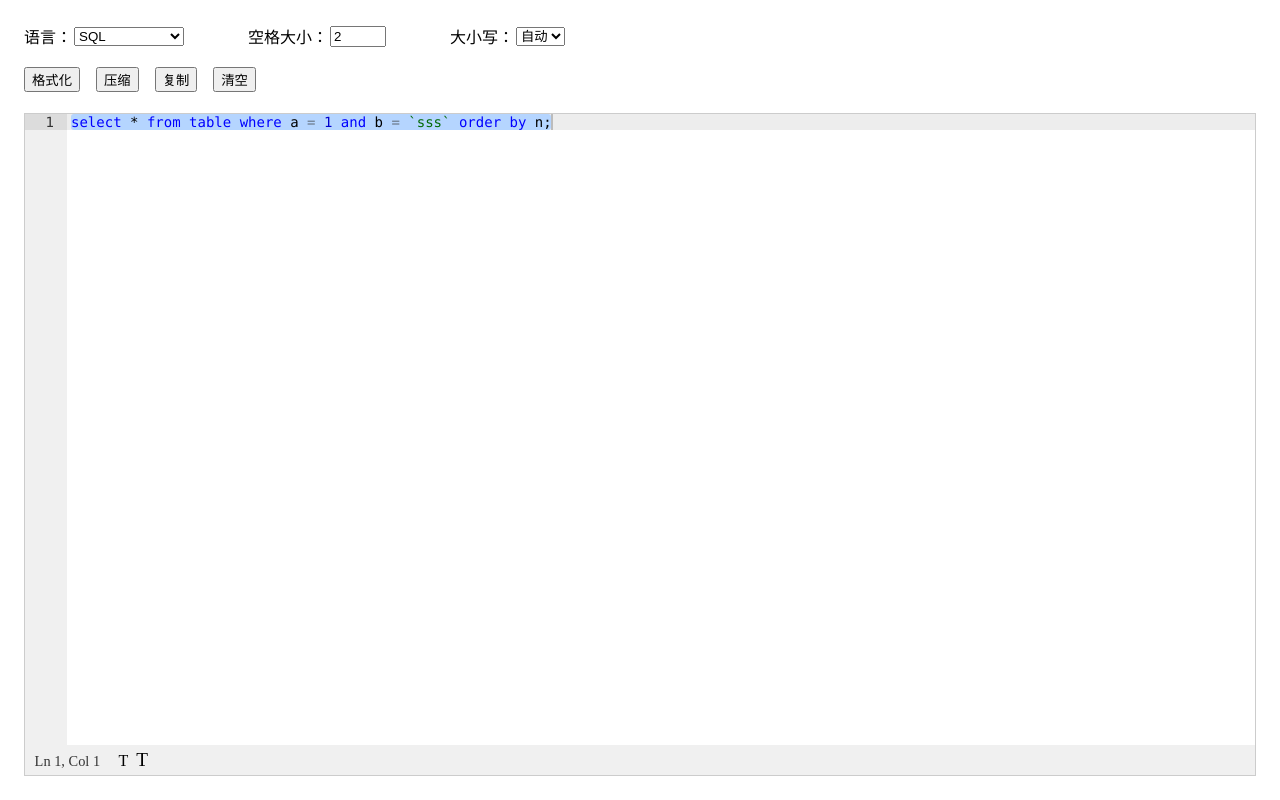
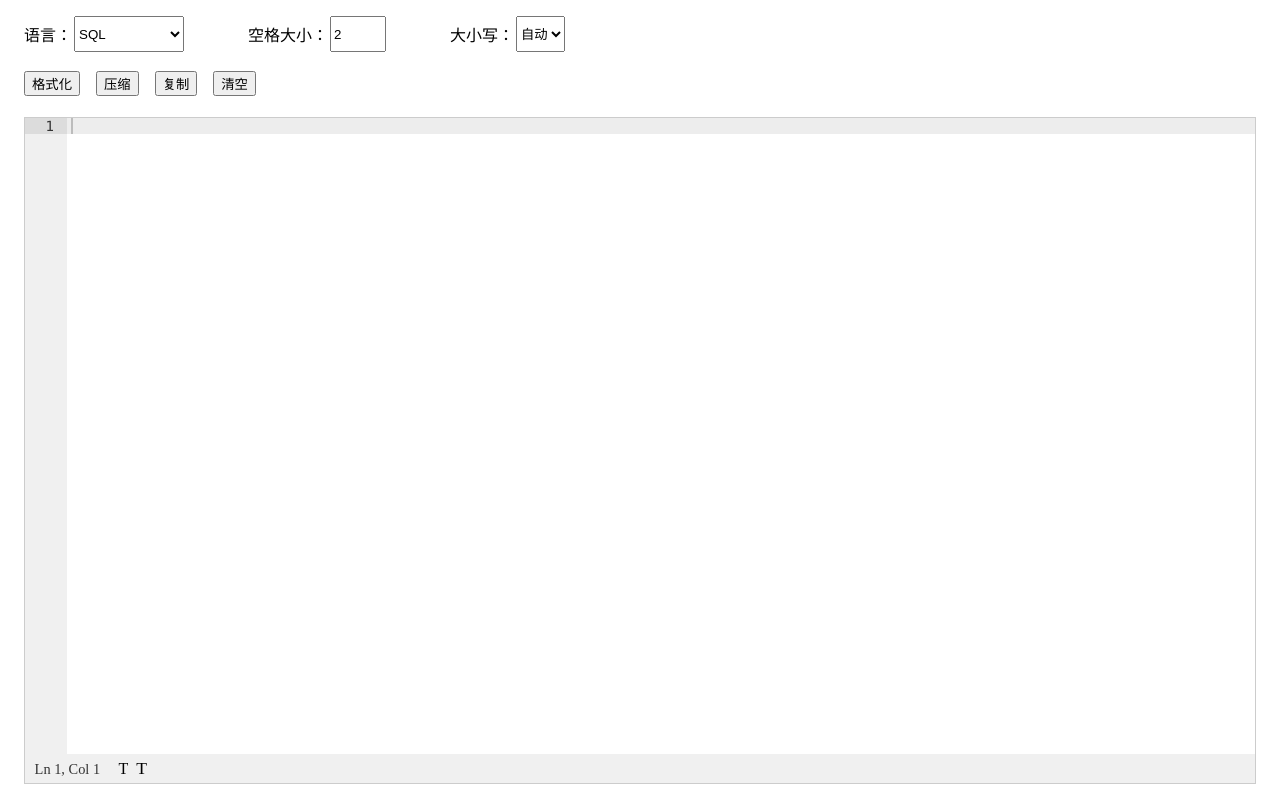
Before and after one commit to naecoo/utools-plugin-sql-fomatter, a website with bundled scripts: page index.html in a window 1280 px wide. Built offline with nearby package versions, Linux system fonts and the light colour scheme; files whose address does not match are found by name.

Commit message:
fix style

```diff
--- a/main.js
+++ b/main.js
@@ -14,9 +14,6 @@ function setup() {
   const SqlMode = ace.require("ace/mode/sql").Mode;
   editor.session.setMode(new SqlMode());
   updateFontSize(0);
-
-  // todo: test
-  editor.setValue("select * from table where a = 1 and b = `sss` order by n;");
 
   // setup event
   const error = document.querySelector("#error");
--- a/style.css
+++ b/style.css
@@ -15,7 +15,7 @@ html {
   height: 100vh;
   min-width: 30rem;
   min-height: 30rem;
-  padding: 1.5em;
+  padding: 1em 1.5em;
   overflow: hidden;
   overflow-y: auto;
 }
@@ -33,6 +33,11 @@ html {
   flex-flow: row nowrap;
   align-items: center;
   gap: 0 2px;
+}
+
+.option input,
+.option select {
+  min-height: 36px !important;
 }
 
 .btns {
@@ -73,5 +78,5 @@ html {
 
 .font + .font {
   margin-inline-start: 4px;
-  font-size: 1.2em;
+  font-size: 1.1em;
 }
```
